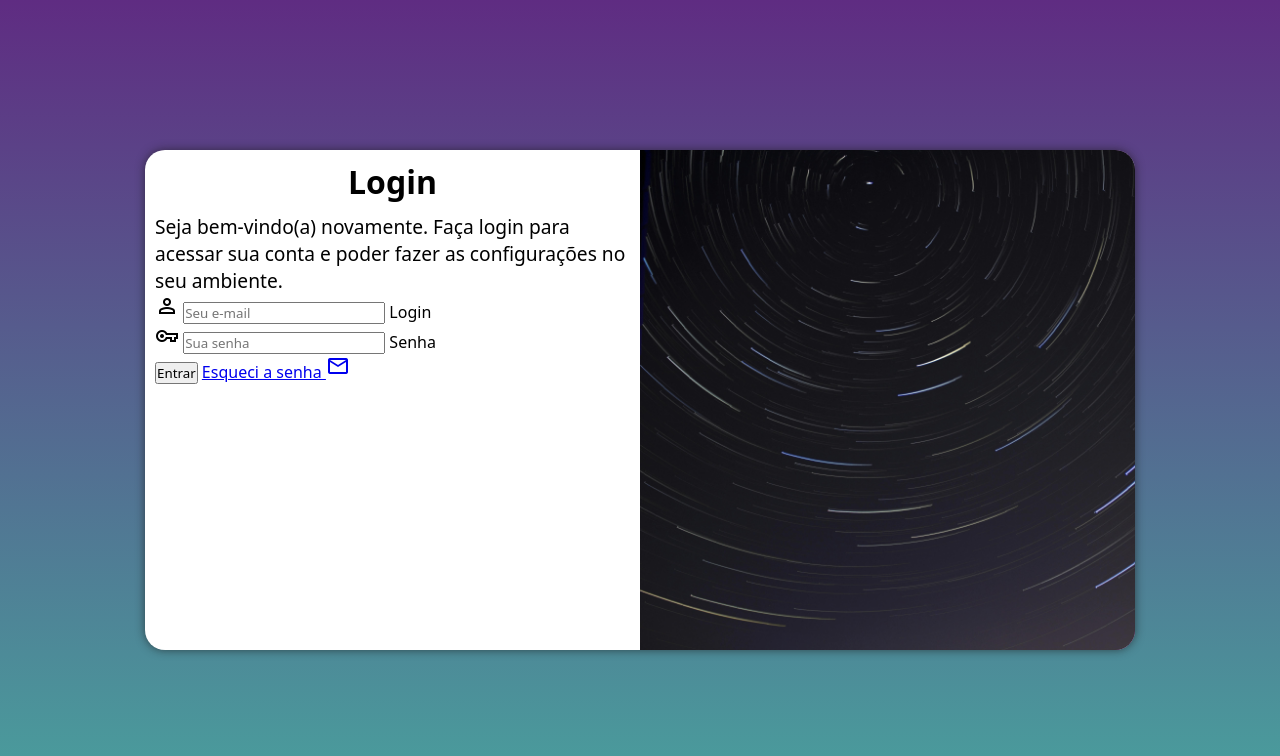
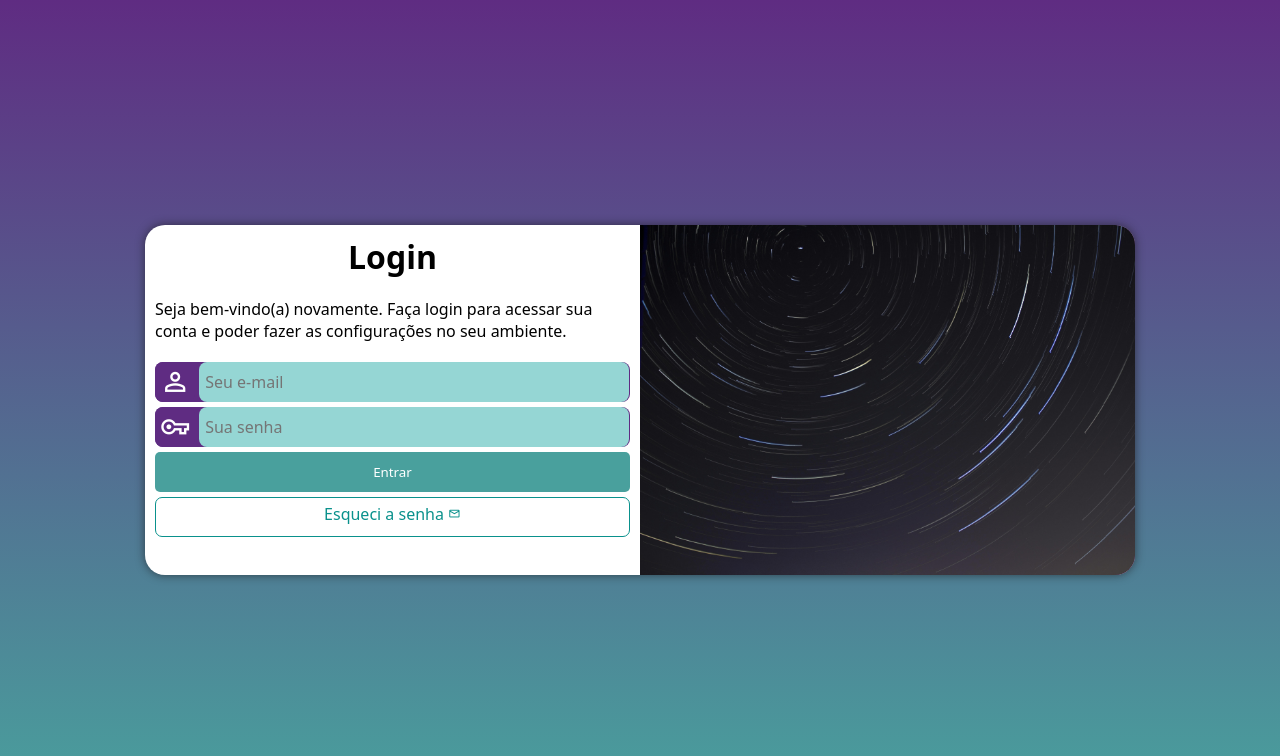
Before and after one commit to leonardomenesesdev/projetologin, a plain HTML site: page index.html in a window 1280 px wide. Drawn offline with nearby package versions, Linux system fonts and the light colour scheme.

Commit message:
finalizado

```diff
--- a/estilos/media-query.css
+++ b/estilos/media-query.css
@@ -2,6 +2,7 @@
 @media screen and (min-width: 768px) and (max-width:992px) {
     section#login{
         width: 80vw;
+        height: 290px;
     }
     section#login>div#imagem{
         float: left;
@@ -20,6 +21,7 @@
 @media screen and (min-width: 992px) {
     section#login{
         width: 990px;
+        height: 350px;
     }
     section#login>div#imagem{
         float: right;
@@ -37,6 +39,7 @@
         font-size: 2em;
     }
     div#formulario>p{
-        font-size: 1.2em;
+        font-size: 1em;
+        margin: 20px 0px;
     }
 }
--- a/estilos/style.css
+++ b/estilos/style.css
@@ -27,7 +27,7 @@ section#login{
     transform: translate(-50%, -50%);
     background-color: white;
     width: 250px;
-    height: 500px;
+    height: 515px;
     border-radius: 20px;
     overflow: hidden;
     box-shadow: 0px 0px 10px rgba(24, 23, 23, 0.616);
@@ -52,3 +52,69 @@ div#formulario>h1{
 div#formulario>p{
     font-size: 0.8em;
 }
+form>input[type=submit]{
+    display: block;
+    width: 100%;
+    height: 40px;
+    background-color: #49a09d;
+    border: none;
+    color: white;
+    border-radius: 5px;
+    cursor: pointer;
+}
+form>input[type=submit]:hover{
+    background-color: #5aceca;
+}
+form>a.botao{
+    display: block;
+    text-align: center;
+    font-size: 1em;
+    width: 100%;
+    height: 40px;
+    background-color: white;
+    color: #0a918c;
+    border-radius: 7px;
+    text-decoration: none;
+    border: 1px solid #0a918c;
+    padding-top: 5px;
+    margin-top: 5px;
+}
+form>a.botao:hover{
+    background-color: #95d6d4;
+}
+form>a.botao>span{
+    font-size: 0.8em;
+}
+form>div.campo{
+    background-color: #5f2c82;
+    display: block;
+    width: 100%;
+    height: 40px;
+    border-radius: 8px;
+    margin: 5px 0px;
+}
+div.campo>label{
+    display: none;
+}
+div.campo>span{
+    color: white;
+    background-color: #5f2c82;
+    font-size: 1.9em;
+    width: 40px;
+    padding: 5px;
+    border-radius: 8px;
+}
+div.campo>input{
+    background-color: #95d6d4;
+    font-size: 1em;
+    height: 100%;
+    border: 0px;
+    border-radius: 8px;
+    padding: 6px;
+    width: calc(100% - 45px);
+    transform: translateY(-9px);
+}
+div.campo>input:focus-within{
+    background-color: white;
+    border: 0px;
+}
--- a/index.html
+++ b/index.html
@@ -27,7 +27,7 @@
                         <input type="email" name="login" id="ilogin" placeholder="Seu e-mail" autocomplete="email" required maxlength="30">
                        <label for="ilogin">Login</label>
                     </div>
-                    <div>
+                    <div class="campo">
                         <span class="material-symbols-outlined">
                             vpn_key
                             </span>
@@ -35,7 +35,7 @@
                         <label for="isenha">Senha</label>
                     </div>
                     <input type="submit" value="Entrar">
-                    <a href="esqueci.html">Esqueci a senha
+                    <a href="esqueci.html" class="botao">Esqueci a senha
                         <span class="material-symbols-outlined">
                             mail
                             </span>
```
